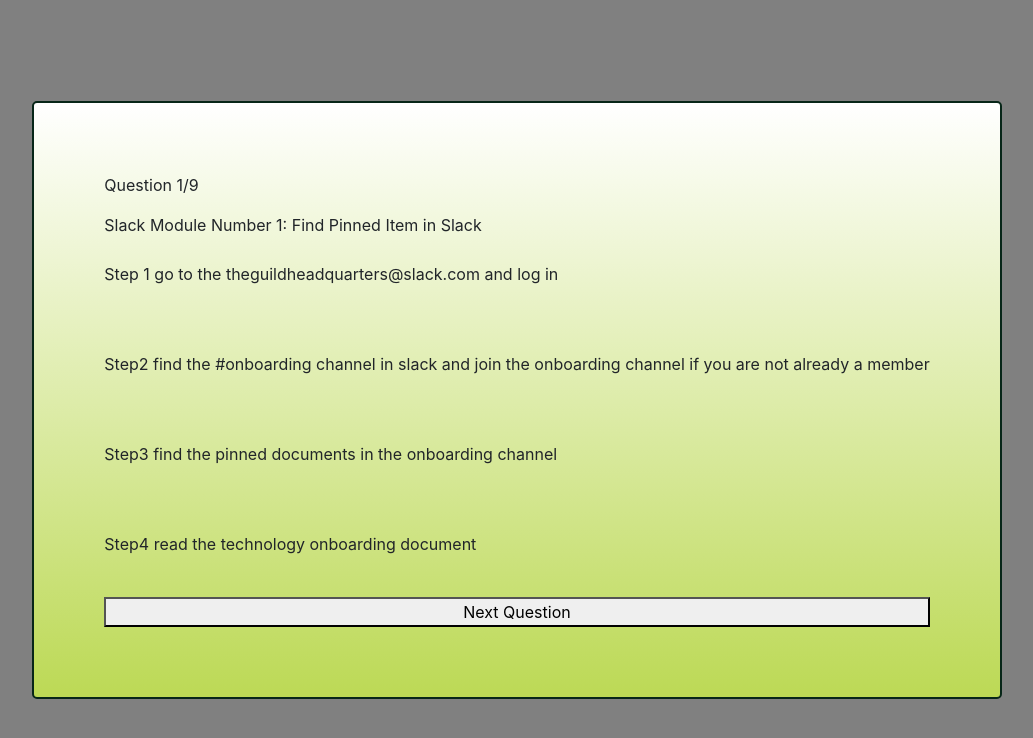
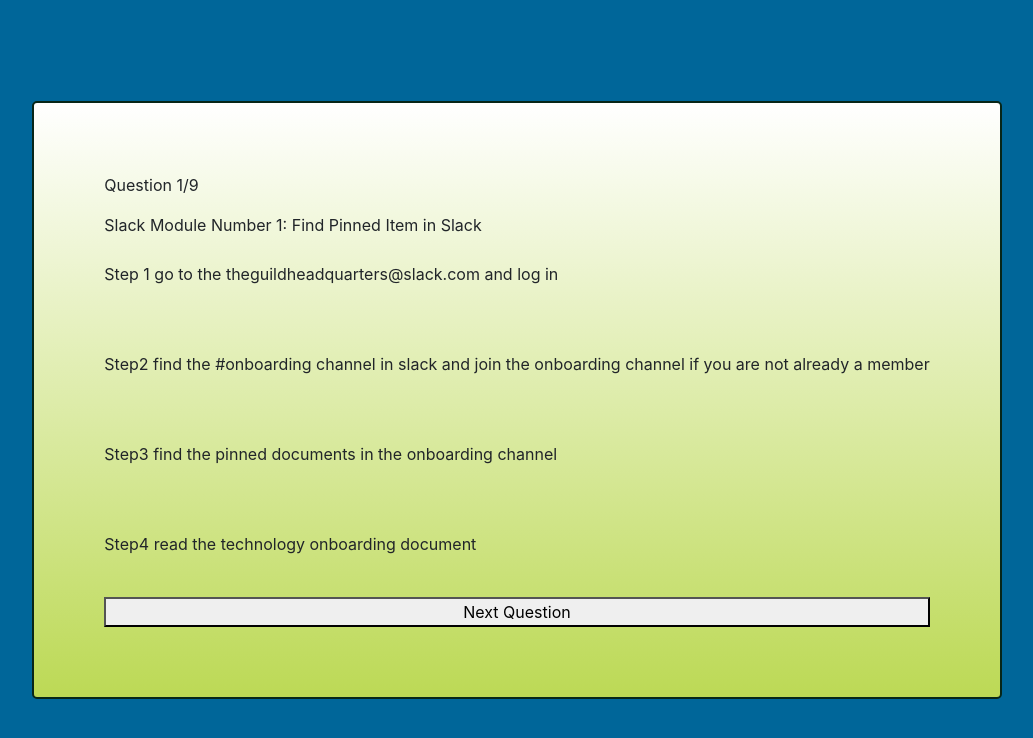
Before and after one commit to germain1909/quizme, a React (Create React App) app: page / in a window 1280 px wide. Shown: the top 738 px of the page, without its empty margins (123-1156 px from the left). Built offline with nearby package versions, Linux system fonts and the light colour scheme.

Commit message:
Change background color

```diff
--- a/src/Home.css
+++ b/src/Home.css
@@ -1,5 +1,5 @@
  .background{
-    background-color:grey;
+    background-color: #006699;
     min-height: 100vh;
   display: flex;
   flex-direction: column;
```
